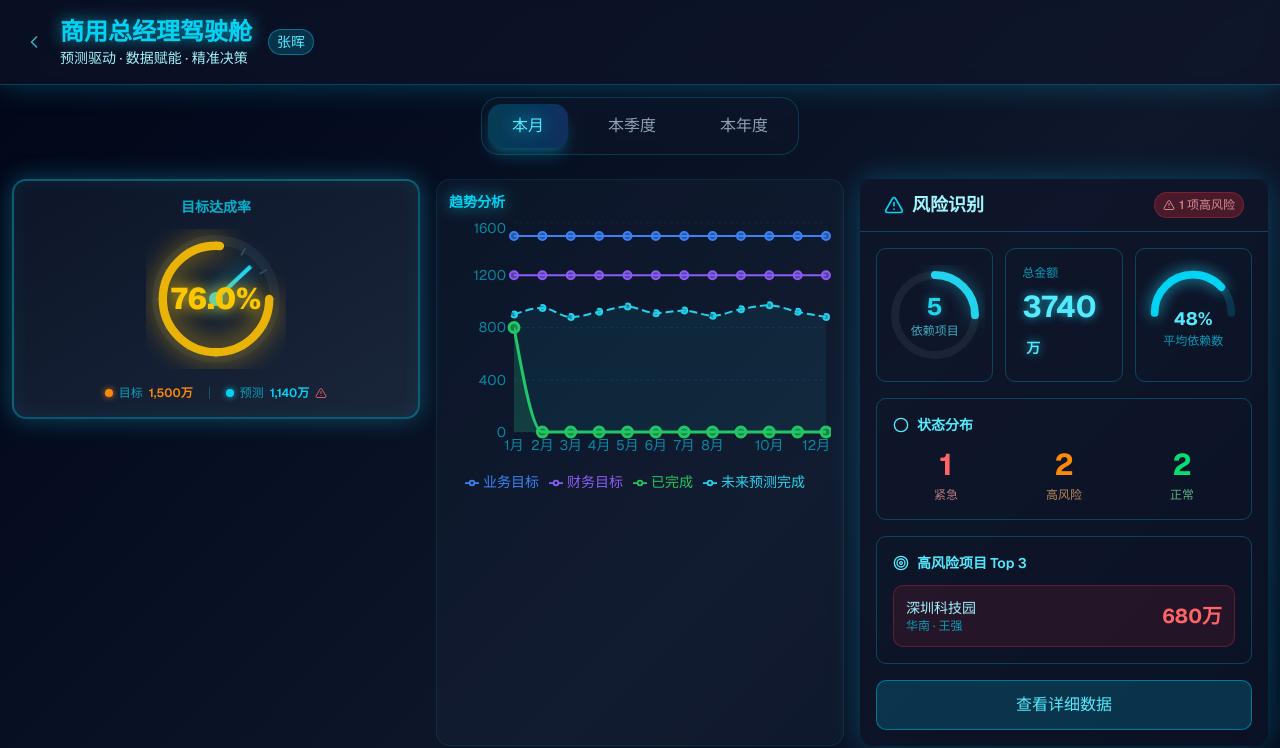
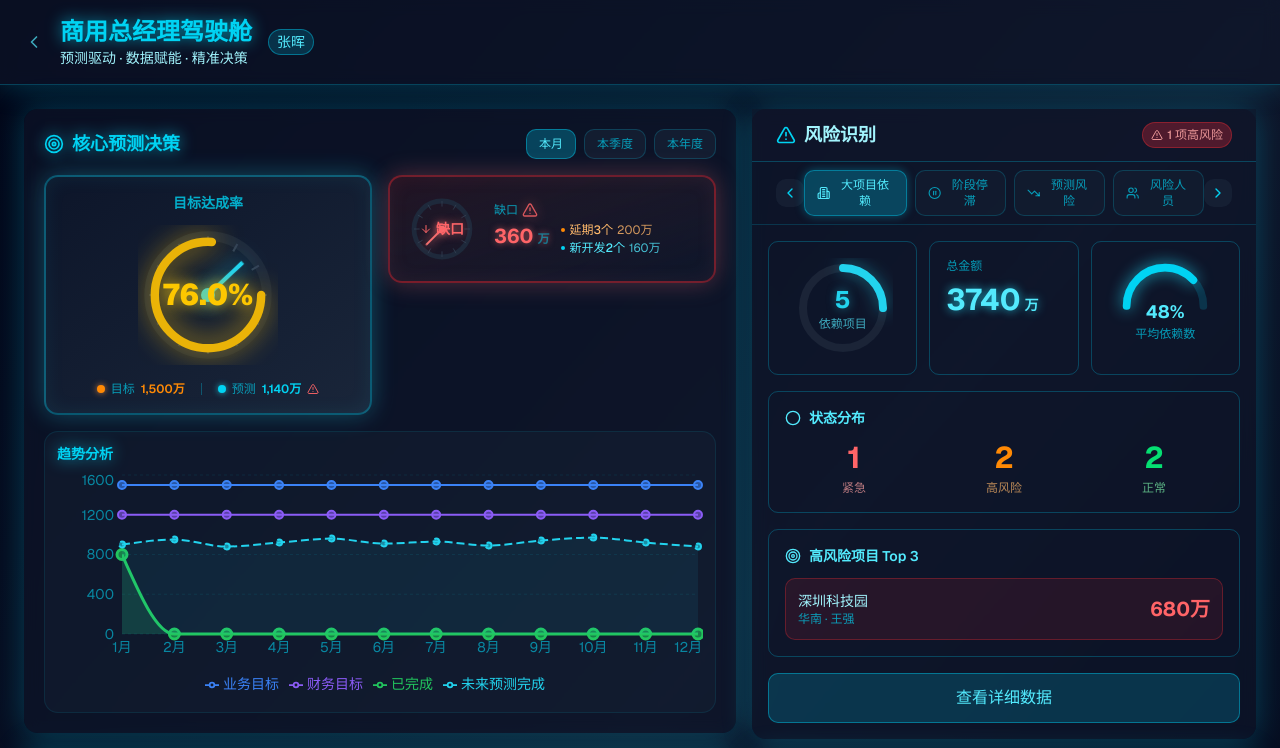
Before and after one commit to navylee1990/coze_jsc, a Next.js app: page /gm in a window 1280 px wide. Shown: the top 748 px of the page. Built offline with nearby package versions, Linux system fonts and the light colour scheme.

Commit message:
Restored to 'c677009dcdf53f3397516900ca97c4425107712a'
Coze-Restored-To: 'c677009dcdf53f3397516900ca97c4425107712a'
Coze-Commit-Type: restore

```diff
--- a/src/app/gm/page.tsx
+++ b/src/app/gm/page.tsx
@@ -577,47 +577,62 @@ export default function GMDashboard() {
         </div>
       </header>
 
-      {/* 主要内容区 */}
+      {/* 主要内容区 - 自适应流式布局 */}
       <main className="flex-1 flex flex-col">
-        {/* 时间切换器 */}
-        <div className="max-w-[1920px] mx-auto px-6 py-3">
+        {/* 流式容器 - 根据分辨率自动适配，不限制高度 */}
+        <div className="max-w-[1920px] mx-auto p-4 sm:p-6">
+            {/* 驾驶舱风格布局 - 响应式网格 */}
+            <div className="grid grid-cols-1 lg:grid-cols-12 gap-2 sm:gap-4">
+          {/* 中央仪表区 */}
           <div className={cn(
-            'flex items-center justify-center gap-2 sm:gap-4 bg-slate-900/50 rounded-2xl p-1.5 backdrop-blur-sm border border-cyan-400/20',
-            'transition-all duration-300',
-            'hover:border-cyan-400/40'
+            'col-span-1 lg:col-span-7 space-y-2 sm:space-y-4',
+            'transition-all duration-500',
+            isMounted && animationPhase >= 2 ? 'opacity-100 translate-y-0' : 'opacity-0 translate-y-4'
           )}>
-            {(['current', 'quarter', 'year'] as TimeRange[]).map((range) => (
+            {/* 核心预测决策卡片 - 自适应高度 */}
+            <div className={`${DASHBOARD_STYLES.cardBg} ${DASHBOARD_STYLES.cardBorder} rounded-xl p-4 sm:p-5 ${DASHBOARD_STYLES.glow}`}>
+              <div className="flex items-center justify-between mb-4">
+                <h2 className={`text-lg font-bold ${DASHBOARD_STYLES.neon} flex items-center gap-2`}>
+                  <Target className="w-5 h-5" />
+                  核心预测决策
+                </h2>
+                <div className="flex gap-2">
                   <button
-                key={range}
-                onClick={() => handleTimeRangeChange(range)}
-                className={cn(
-                  'flex items-center gap-2 px-4 sm:px-6 py-2 sm:py-2.5 rounded-xl font-medium transition-all duration-300 relative overflow-hidden group',
-                  selectedTimeRange === range
-                    ? 'bg-gradient-to-r from-cyan-500/20 to-blue-500/20 text-cyan-300 shadow-lg shadow-cyan-500/30'
-                    : 'text-slate-400 hover:text-cyan-300 hover:bg-slate-800/50'
-                )}
+                    onClick={() => setSelectedTimeRange('current')}
+                    className={`px-3 py-1.5 rounded-lg text-xs font-medium transition-all ${
+                      selectedTimeRange === 'current'
+                        ? 'bg-cyan-500/30 border-cyan-500/50 text-cyan-300'
+                        : 'bg-slate-800/50 border-cyan-400/20 text-cyan-400/70'
+                    } border`}
                   >
-                {selectedTimeRange === range && (
-                  <div className="absolute inset-0 bg-gradient-to-r from-cyan-500/10 to-blue-500/10 animate-pulse"></div>
-                )}
-                <span className={cn('text-sm sm:text-base', selectedTimeRange === range && 'drop-shadow-[0_0_8px_rgba(34,211,238,0.8)]')}>
-                  {range === 'current' ? '本月' : range === 'quarter' ? '本季度' : '本年度'}
-                </span>
+                    本月
                   </button>
-            ))}
+                  <button
+                    onClick={() => setSelectedTimeRange('quarter')}
+                    className={`px-3 py-1.5 rounded-lg text-xs font-medium transition-all ${
+                      selectedTimeRange === 'quarter'
+                        ? 'bg-cyan-500/30 border-cyan-500/50 text-cyan-300'
+                        : 'bg-slate-800/50 border-cyan-400/20 text-cyan-400/70'
+                    } border`}
+                  >
+                    本季度
+                  </button>
+                  <button
+                    onClick={() => setSelectedTimeRange('year')}
+                    className={`px-3 py-1.5 rounded-lg text-xs font-medium transition-all ${
+                      selectedTimeRange === 'year'
+                        ? 'bg-cyan-500/30 border-cyan-500/50 text-cyan-300'
+                        : 'bg-slate-800/50 border-cyan-400/20 text-cyan-400/70'
+                    } border`}
+                  >
+                    本年度
+                  </button>
                 </div>
               </div>
 
-        {/* 流式容器 - 根据分辨率自动适配，不限制高度 */}
-        <div className="max-w-[1920px] mx-auto p-2 sm:p-3 space-y-3 sm:space-y-4">
-            {/* 驾驶舱风格布局 - 响应式三列 */}
-            <div className="grid grid-cols-1 md:grid-cols-2 lg:grid-cols-3 gap-3 sm:gap-4">
-              {/* 左侧：目标达成率 */}
-              <div className={cn(
-                'transition-all duration-500',
-                isMounted && animationPhase >= 1 ? 'opacity-100 translate-y-0' : 'opacity-0 translate-y-4'
-              )}>
-                {/* 仪表盘 - 达成率 */}
+              {/* 核心数据展示 - 汽车仪表盘样式 */}
+              <div className="grid grid-cols-2 gap-3 sm:gap-4 mb-4">
+                {/* 仪表盘1 - 达成率 */}
                 <div className="relative">
                   <div
                     className="rounded-xl border-2 p-4 transition-all duration-300 bg-gradient-to-br from-slate-900/90 to-slate-800/90 border-cyan-500/40"
@@ -733,18 +748,164 @@ export default function GMDashboard() {
                     </div>
                   </div>
                 </div>
+
+                {/* 仪表盘2 - 缺口 */}
+                <div className="relative">
+                  <div
+                    className={cn(
+                      'rounded-xl border-2 p-3 transition-all duration-300',
+                      animatedGap <= 0
+                        ? 'bg-gradient-to-br from-green-900/20 to-slate-900/90 border-green-500/40'
+                        : 'bg-gradient-to-br from-red-900/20 to-slate-900/90 border-red-500/40'
+                    )}
+                    style={{
+                      boxShadow: animatedGap <= 0
+                        ? '0 0 25px rgba(74, 222, 128, 0.3), inset 0 0 20px rgba(74, 222, 128, 0.08)'
+                        : '0 0 25px rgba(248, 113, 113, 0.3), inset 0 0 20px rgba(248, 113, 113, 0.08)'
+                    }}
+                  >
+                    <div className="flex items-center gap-3">
+                      {/* 仪表盘圆形 */}
+                      <div className="relative flex-shrink-0" style={{ width: '80px', height: '80px' }}>
+                        <svg viewBox="0 0 100 100" className="w-full h-full">
+                          {/* 背景圆 */}
+                          <circle
+                            cx="50"
+                            cy="50"
+                            r="35"
+                            fill="none"
+                            stroke="#1e293b"
+                            strokeWidth="6"
+                          />
+                          {/* 刻度线 */}
+                          {[...Array(12)].map((_, i) => {
+                            const angle = (i * 30 - 90) * (Math.PI / 180)
+                            const innerR = 28
+                            const outerR = 35
+                            const x1 = 50 + innerR * Math.cos(angle)
+                            const y1 = 50 + innerR * Math.sin(angle)
+                            const x2 = 50 + outerR * Math.cos(angle)
+                          const y2 = 50 + outerR * Math.sin(angle)
+                          return (
+                              <line
+                                key={i}
+                                x1={x1}
+                                y1={y1}
+                                x2={x2}
+                                y2={y2}
+                                stroke="#334155"
+                                strokeWidth="1"
+                              />
+                            )
+                          })}
+                          {/* 进度弧线 */}
+                          <circle
+                            cx="50"
+                            cy="50"
+                            r="35"
+                            fill="none"
+                            stroke={getGap() <= 0 ? '#4ade80' : '#f87171'}
+                            strokeWidth="5"
+                            strokeLinecap="round"
+                            strokeDasharray="220"
+                            strokeDashoffset={getGap() <= 0 ? '0' : '220'}
+                            style={{
+                              filter: getGap() <= 0 ? 'drop-shadow(0 0 8px rgba(74, 222, 128, 0.8))' : 'drop-shadow(0 0 8px rgba(248, 113, 113, 0.8))',
+                              transition: 'stroke-dashoffset 0.5s ease-out'
+                            }}
+                          />
+                          {/* 指针 */}
+                          <g transform={`translate(50, 50)`}>
+                            <line
+                              x1="0"
+                              y1="0"
+                              x2="0"
+                              y2="-28"
+                              stroke={animatedGap <= 0 ? '#4ade80' : '#f87171'}
+                              strokeWidth="2.5"
+                              style={{
+                                transform: `rotate(${needleAngle3}deg)`,
+                                transformOrigin: '0 0',
+                                filter: animatedGap <= 0 ? 'drop-shadow(0 0 6px rgba(74, 222, 128, 1))' : 'drop-shadow(0 0 6px rgba(248, 113, 113, 1))',
+                                transition: 'transform 1.5s cubic-bezier(0.34, 1.56, 0.64, 1)'
+                              }}
+                            />
+                            <circle
+                              cx="0"
+                              cy="0"
+                              r="4"
+                              fill={animatedGap <= 0 ? '#4ade80' : '#f87171'}
+                              style={{ filter: animatedGap <= 0 ? 'drop-shadow(0 0 4px rgba(74, 222, 128, 0.8))' : 'drop-shadow(0 0 4px rgba(248, 113, 113, 0.8))' }}
+                            />
+                          </g>
+                        </svg>
+                        {/* 中心数值 */}
+                        <div className="absolute inset-0 flex flex-col items-center justify-center">
+                          {animatedGap <= 0 ? (
+                            <span className="text-sm font-bold text-green-400 flex items-center gap-1" style={{ textShadow: '0 0 8px rgba(74, 222, 128, 0.8)' }}>
+                              <ArrowUp className="w-3 h-3" />
+                              超额
+                            </span>
+                          ) : (
+                            <span className="text-sm font-bold text-red-400 flex items-center gap-1" style={{ textShadow: '0 0 8px rgba(248, 113, 113, 0.8)' }}>
+                              <ArrowDown className="w-3 h-3" />
+                              缺口
+                            </span>
+                          )}
+                        </div>
+                      </div>
+                      {/* 右侧数值 */}
+                      <div className="flex-1">
+                        <div className="text-xs text-cyan-400/70 mb-1 flex items-center gap-1">
+                          {animatedGap <= 0 ? '超额' : '缺口'}
+                          {animatedGap > 0 && (
+                            <AlertTriangle className={`w-4 h-4 animate-pulse ${(Math.abs(animatedGap) / getTimeRangeData().target) * 100 <= 20 ? 'text-yellow-400 drop-shadow-[0_0_6px_rgba(250,204,21,0.6)]' : 'text-red-400 drop-shadow-[0_0_6px_rgba(248,113,113,0.6)]'}`} />
+                          )}
+                        </div>
+                        <div className="flex items-start gap-3">
+                          <div className={cn(
+                            'text-xl font-bold',
+                            animatedGap <= 0 ? 'text-green-400' : 'text-red-400'
+                          )} style={{ textShadow: animatedGap <= 0 ? '0 0 6px rgba(74, 222, 128, 0.6)' : '0 0 6px rgba(248, 113, 113, 0.6)' }}>
+                            {animatedGap <= 0 ? '+' : ''}{Math.abs(animatedGap).toFixed(0)}
+                            <span className="text-xs text-cyan-400/50 ml-1">万</span>
+                          </div>
+                          {/* 延期和新开发项目信息 */}
+                          {animatedGap > 0 && (
+                            <div className="space-y-0.5">
+                              <div className="flex items-center gap-1 text-xs">
+                                <div className="w-1 h-1 rounded-full bg-orange-400"></div>
+                                <span className="text-orange-300 font-medium">
+                                  延期{getTimeRangeData().gapSolution?.delayedProjects.count || 0}个
+                                </span>
+                                <span className="text-orange-300/80">
+                                  {getTimeRangeData().gapSolution?.delayedProjects.amount || 0}万
+                                </span>
+                              </div>
+                              <div className="flex items-center gap-1 text-xs">
+                                <div className="w-1 h-1 rounded-full bg-cyan-400"></div>
+                                <span className="text-cyan-300 font-medium">
+                                  新开发{getTimeRangeData().gapSolution?.newProjectsNeeded.count || 0}个
+                                </span>
+                                <span className="text-cyan-300/80">
+                                  {getTimeRangeData().gapSolution?.newProjectsNeeded.amount || 0}万
+                                </span>
+                              </div>
+                            </div>
+                          )}
+                        </div>
+                      </div>
+                    </div>
+                  </div>
+                </div>
               </div>
 
-              {/* 中间：趋势分析 */}
-              <div className={cn(
-                'transition-all duration-500 delay-100',
-                isMounted && animationPhase >= 2 ? 'opacity-100 translate-y-0' : 'opacity-0 translate-y-4'
-              )}>
-                <div className="bg-slate-800/30 rounded-xl p-2.5 sm:p-3 border border-cyan-400/10 h-full">
+              {/* 趋势图表 */}
+              <div className="bg-slate-800/30 rounded-xl p-2.5 sm:p-3 border border-cyan-400/10">
                 <div className="mb-1.5">
                   <h4 className={`text-xs sm:text-sm font-semibold ${DASHBOARD_STYLES.neon}`}>趋势分析</h4>
                 </div>
-                  <div style={{ height: '280px' }}>
+                <div style={{ height: '230px' }}>
                   <ResponsiveContainer width="100%" height="100%">
                     <AreaChart data={forecastTrendData}>
                       <CartesianGrid strokeDasharray="3 3" stroke="rgba(6,182,212,0.1)" vertical={false} />
@@ -828,22 +989,22 @@ export default function GMDashboard() {
               </div>
             </div>
 
-            {/* 右侧：风险识别 */}
+            {/* 未来支撑充分性面板 */}
+            <FutureSupportAdequacyPanel theme="dashboard" />
+          </div>
+
+          {/* 右侧仪表区 */}
           <div className={cn(
-              'transition-all duration-500 delay-200',
+            'col-span-1 lg:col-span-5 space-y-2 sm:space-y-4',
+            'transition-all duration-500 delay-100',
             isMounted && animationPhase >= 3 ? 'opacity-100 translate-y-0' : 'opacity-0 translate-y-4'
           )}>
-              <div className={`${DASHBOARD_STYLES.cardBg} ${DASHBOARD_STYLES.cardBorder} rounded-xl p-0 ${DASHBOARD_STYLES.glow} h-full`}>
-                <RiskIdentificationPanel theme="dashboard" timeRange={selectedTimeRange} />
-              </div>
-            </div>
+            {/* 风险识别模块 - 自适应高度 */}
+            <div className={`${DASHBOARD_STYLES.cardBg} ${DASHBOARD_STYLES.cardBorder} rounded-xl p-0 ${DASHBOARD_STYLES.glow}`}>
+              <RiskIdentificationPanel theme="dashboard" />
             </div>
 
-          {/* 底部：区域达成情况 */}
-          <div className={cn(
-            'transition-all duration-500 delay-300',
-            isMounted && animationPhase >= 4 ? 'opacity-100 translate-y-0' : 'opacity-0 translate-y-4'
-          )}>
+            {/* 区域达成情况 - 自适应高度 */}
             <div className={`${DASHBOARD_STYLES.cardBg} ${DASHBOARD_STYLES.cardBorder} rounded-xl p-4 ${DASHBOARD_STYLES.glow}`}>
               <RegionMatrix
                 data={currentData}
@@ -853,6 +1014,8 @@ export default function GMDashboard() {
                 theme="dashboard"
               />
             </div>
+
+          </div>
         </div>
         </div>
       </main>
--- a/src/components/RiskIdentificationPanel.tsx
+++ b/src/components/RiskIdentificationPanel.tsx
@@ -74,7 +74,6 @@ interface RiskIdentificationPanelProps {
   predictedRisks?: PredictedRisk[];
   riskPersonnel?: RiskPersonnel[];
   theme?: 'dashboard' | 'light' | 'dark';
-  timeRange?: 'current' | 'quarter' | 'year';
 }
 
 // ==================== 默认数据 ====================
@@ -373,31 +372,20 @@ export default function RiskIdentificationPanel({
   stageStagnations = defaultStageStagnations,
   predictedRisks = defaultPredictedRisks,
   riskPersonnel = defaultRiskPersonnel,
-  theme = 'dashboard',
-  timeRange = 'current'
+  theme = 'dashboard'
 }: RiskIdentificationPanelProps) {
-  // Tab状态 - 本月时默认显示"本月未下单"（对应大项目依赖tab，索引0）
-  const [currentTab, setCurrentTab] = useState(timeRange === 'current' ? 0 : 0);
+  // Tab状态
+  const [currentTab, setCurrentTab] = useState(0);
   const [viewMode, setViewMode] = useState<'summary' | 'detail'>('summary');
   const [currentPage, setCurrentPage] = useState(1);
   const itemsPerPage = 5;
 
   const tabs = [
-    { id: 0, label: '本月未下单', icon: Building2 },
+    { id: 0, label: '大项目依赖', icon: Building2 },
     { id: 1, label: '阶段停滞', icon: PauseCircle },
     { id: 2, label: '预测风险', icon: TrendingDown },
     { id: 3, label: '风险人员', icon: Users }
   ];
-
-  // 是否显示完整tab切换（本季度和本年度显示，本月不显示）
-  const showFullTabs = timeRange !== 'current';
-
-  // 本月时强制显示第0个tab（本月未下单）
-  useEffect(() => {
-    if (timeRange === 'current') {
-      setCurrentTab(0);
-    }
-  }, [timeRange]);
 
   // 切换Tab时重置
   useEffect(() => {
@@ -483,8 +471,8 @@ export default function RiskIdentificationPanel({
         )}
       </div>
 
-      {/* Tab切换栏 - 仅在汇总视图且本季度/本年度时显示 */}
-      {viewMode === 'summary' && showFullTabs && (
+      {/* Tab切换栏 - 仅在汇总视图显示 */}
+      {viewMode === 'summary' && (
         <div className="px-6 py-2 border-b border-cyan-500/20">
           <div className="flex items-center justify-between">
             <button
```
Lines whose indentation alone changed are shown as unchanged.
